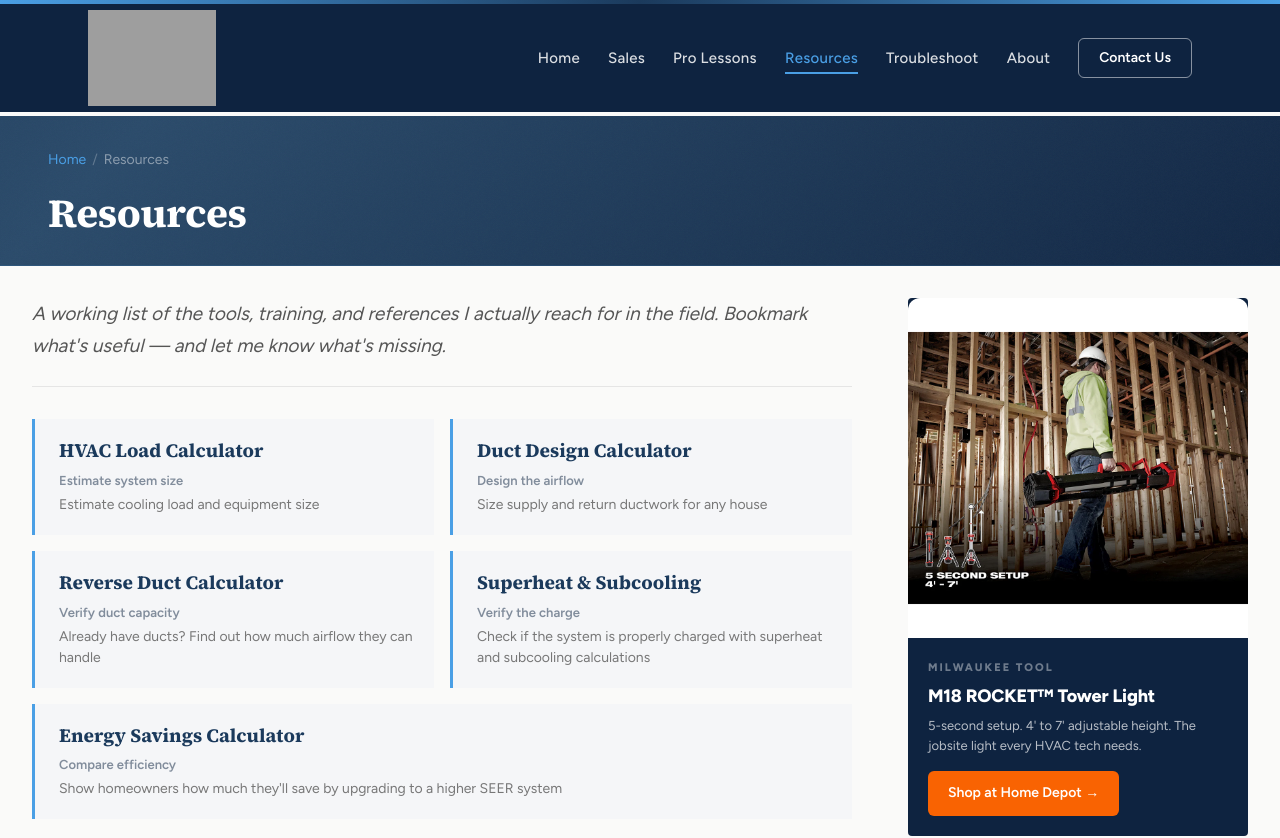
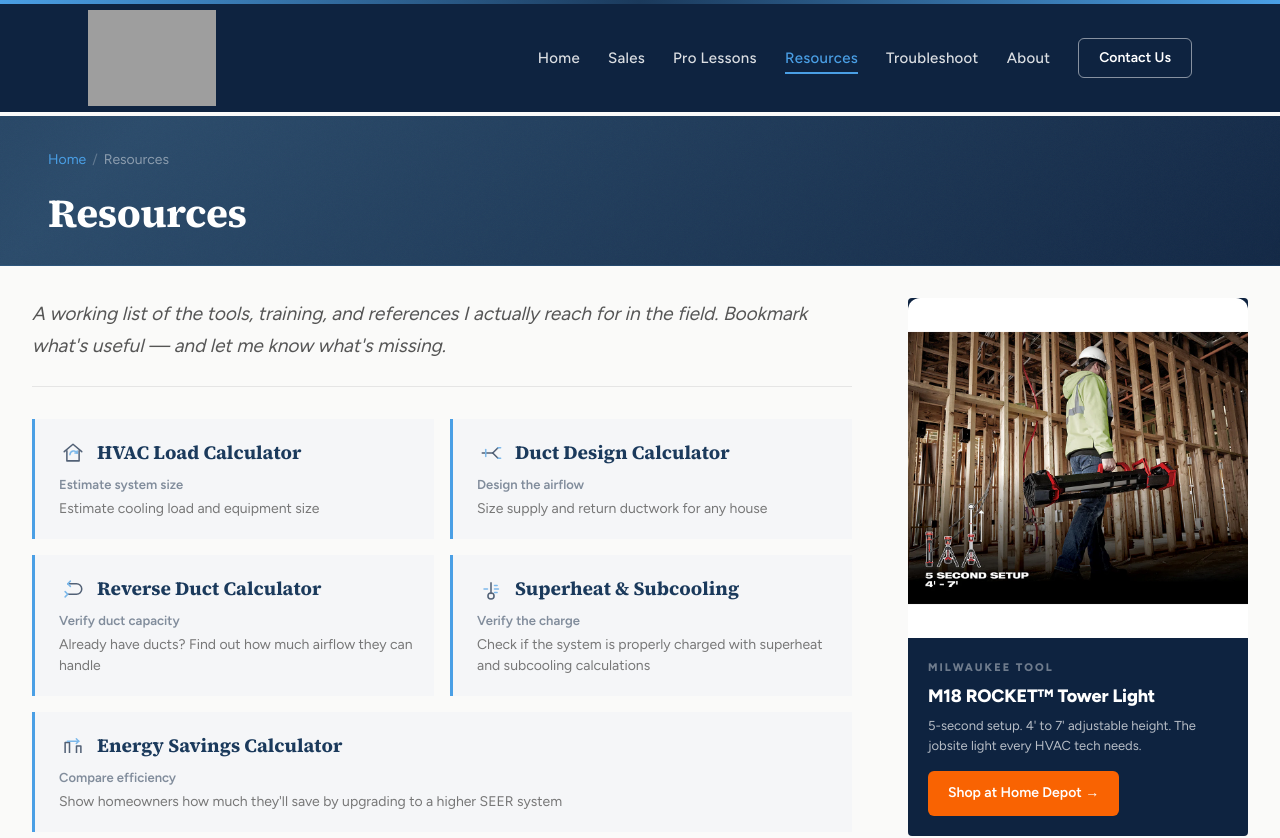
Before and after one commit to Ishack94/HVAC-sales-master, a React (Vite) app: page /resources in a window 1280 px wide. Shown: the top 838 px of the page. Built offline with nearby package versions, Linux system fonts and the light colour scheme; grey boxes are pictures that could not be loaded.

Commit message:
add SVG tool icons to Resources page cards

```diff
--- a/src/pages/Resources.jsx
+++ b/src/pages/Resources.jsx
@@ -287,11 +287,11 @@ export default function Resources() {
 
           <div className={styles.boxGrid}>
             {[
-              { key: 'calculator', title: 'HVAC Load Calculator', desc: 'Estimate cooling load and equipment size', subtitle: 'Estimate system size' },
-              { key: 'duct-designer', title: 'Duct Design Calculator', desc: 'Size supply and return ductwork for any house', subtitle: 'Design the airflow' },
-              { key: 'reverse-duct', title: 'Reverse Duct Calculator', desc: 'Already have ducts? Find out how much airflow they can handle', subtitle: 'Verify duct capacity' },
-              { key: 'superheat', title: 'Superheat & Subcooling', desc: 'Check if the system is properly charged with superheat and subcooling calculations', subtitle: 'Verify the charge' },
-              { key: 'energy-savings', title: 'Energy Savings Calculator', desc: 'Show homeowners how much they\'ll save by upgrading to a higher SEER system', subtitle: 'Compare efficiency' },
+              { key: 'calculator', title: 'HVAC Load Calculator', desc: 'Estimate cooling load and equipment size', subtitle: 'Estimate system size', icon: (<svg width="28" height="28" viewBox="0 0 32 32" fill="none" aria-hidden="true"><path d="M6 14.5L16 6L26 14.5" stroke="#0e2340" strokeWidth="1.75" strokeLinecap="round" strokeLinejoin="round"/><path d="M9 13.5V25H23V13.5" stroke="#0e2340" strokeWidth="1.75" strokeLinecap="round" strokeLinejoin="round"/><path d="M12.5 18A4.5 4.5 0 0 1 21 16.2" stroke="#4a9fe5" strokeWidth="1.75" strokeLinecap="round"/><path d="M20.5 16L20.8 13.8" stroke="#4a9fe5" strokeWidth="1.75" strokeLinecap="round"/><path d="M20.5 16L18.2 15.9" stroke="#4a9fe5" strokeWidth="1.75" strokeLinecap="round"/></svg>) },
+              { key: 'duct-designer', title: 'Duct Design Calculator', desc: 'Size supply and return ductwork for any house', subtitle: 'Design the airflow', icon: (<svg width="28" height="28" viewBox="0 0 32 32" fill="none" aria-hidden="true"><path d="M6 16H18" stroke="#0e2340" strokeWidth="1.75" strokeLinecap="round"/><path d="M18 16L24 10" stroke="#0e2340" strokeWidth="1.75" strokeLinecap="round"/><path d="M18 16L24 22" stroke="#0e2340" strokeWidth="1.75" strokeLinecap="round"/><path d="M24 10H27" stroke="#4a9fe5" strokeWidth="1.75" strokeLinecap="round"/><path d="M24 22H27" stroke="#4a9fe5" strokeWidth="1.75" strokeLinecap="round"/><path d="M10 12V20" stroke="#4a9fe5" strokeWidth="1.75" strokeLinecap="round"/></svg>) },
+              { key: 'reverse-duct', title: 'Reverse Duct Calculator', desc: 'Already have ducts? Find out how much airflow they can handle', subtitle: 'Verify duct capacity', icon: (<svg width="28" height="28" viewBox="0 0 32 32" fill="none" aria-hidden="true"><path d="M10 10H20C23.314 10 26 12.686 26 16C26 19.314 23.314 22 20 22H10" stroke="#0e2340" strokeWidth="1.75" strokeLinecap="round" strokeLinejoin="round"/><path d="M10 10L13 7" stroke="#4a9fe5" strokeWidth="1.75" strokeLinecap="round"/><path d="M10 10L13 13" stroke="#4a9fe5" strokeWidth="1.75" strokeLinecap="round"/><path d="M10 22L7 19" stroke="#4a9fe5" strokeWidth="1.75" strokeLinecap="round"/><path d="M10 22L7 25" stroke="#4a9fe5" strokeWidth="1.75" strokeLinecap="round"/></svg>) },
+              { key: 'superheat', title: 'Superheat & Subcooling', desc: 'Check if the system is properly charged with superheat and subcooling calculations', subtitle: 'Verify the charge', icon: (<svg width="28" height="28" viewBox="0 0 32 32" fill="none" aria-hidden="true"><path d="M16 9V21" stroke="#0e2340" strokeWidth="1.75" strokeLinecap="round"/><circle cx="16" cy="24" r="3.5" stroke="#0e2340" strokeWidth="1.75"/><path d="M20 12H23" stroke="#4a9fe5" strokeWidth="1.75" strokeLinecap="round"/><path d="M20 16H24.5" stroke="#4a9fe5" strokeWidth="1.75" strokeLinecap="round"/><path d="M20 20H23" stroke="#4a9fe5" strokeWidth="1.75" strokeLinecap="round"/><path d="M12 16H8" stroke="#4a9fe5" strokeWidth="1.75" strokeLinecap="round"/></svg>) },
+              { key: 'energy-savings', title: 'Energy Savings Calculator', desc: 'Show homeowners how much they\'ll save by upgrading to a higher SEER system', subtitle: 'Compare efficiency', icon: (<svg width="28" height="28" viewBox="0 0 32 32" fill="none" aria-hidden="true"><path d="M7 24V12H12V24" stroke="#0e2340" strokeWidth="1.75" strokeLinejoin="round"/><path d="M20 24V16H25V24" stroke="#0e2340" strokeWidth="1.75" strokeLinejoin="round"/><path d="M9.5 10.5H22.5" stroke="#4a9fe5" strokeWidth="1.75" strokeLinecap="round"/><path d="M22.5 10.5L19.8 7.8" stroke="#4a9fe5" strokeWidth="1.75" strokeLinecap="round"/><path d="M22.5 10.5L19.8 13.2" stroke="#4a9fe5" strokeWidth="1.75" strokeLinecap="round"/></svg>) },
             ].map((s) => {
               const isActive = openKey === s.key
               return (
@@ -302,7 +302,10 @@ export default function Resources() {
                   onClick={() => handleBoxClick(s.key)}
                   aria-expanded={isActive}
                 >
-                  <span className={styles.boxTitle}>{s.title}</span>
+                  <span className={styles.boxTitleRow}>
+                    {s.icon}
+                    <span className={styles.boxTitle}>{s.title}</span>
+                  </span>
                   {s.subtitle && <span className={styles.boxSubtitle}>{s.subtitle}</span>}
                   <span className={styles.boxDesc}>{s.desc}</span>
                 </button>
--- a/src/pages/Resources.module.css
+++ b/src/pages/Resources.module.css
@@ -68,6 +68,17 @@
 
 .boxActive:hover {
   background: #e0ebf5;
+}
+
+.boxTitleRow {
+  display: flex;
+  align-items: center;
+  gap: 10px;
+}
+
+.boxTitleRow svg {
+  flex-shrink: 0;
+  opacity: 0.7;
 }
 
 .boxTitle {
```
